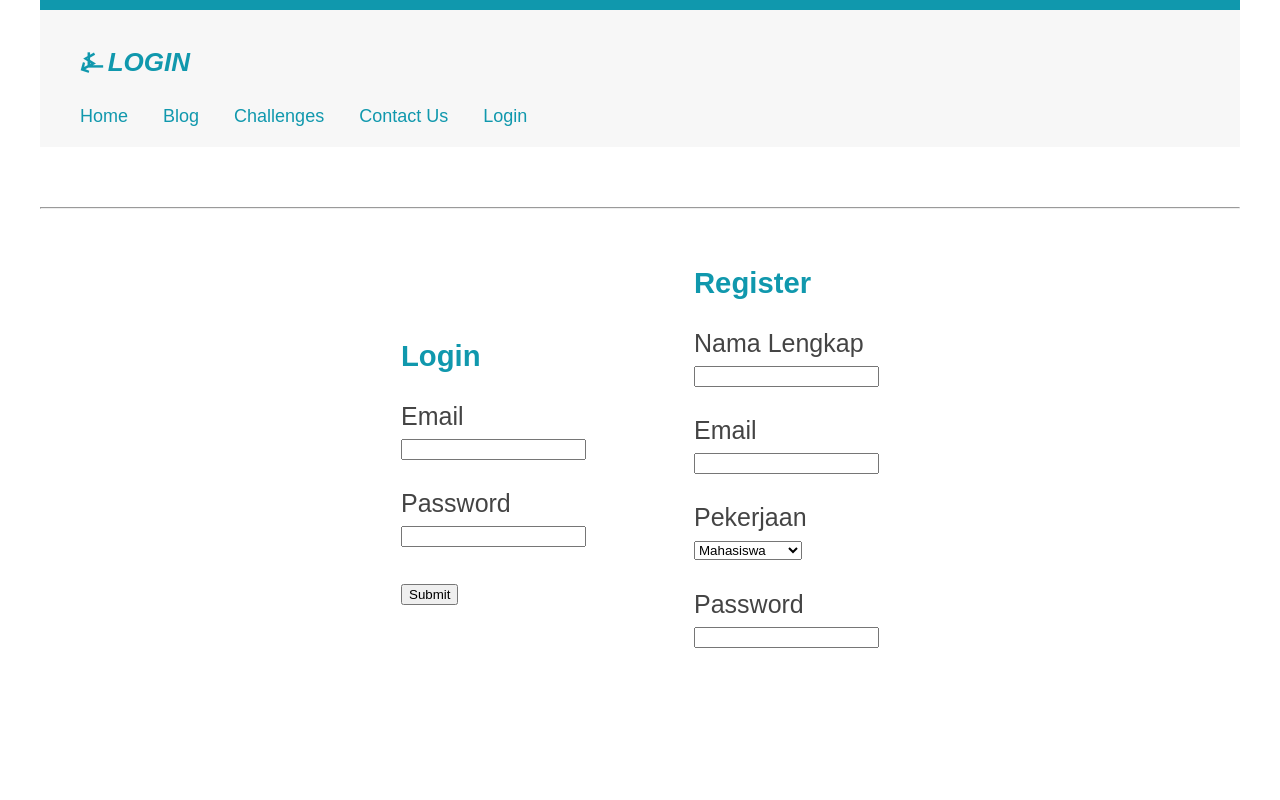
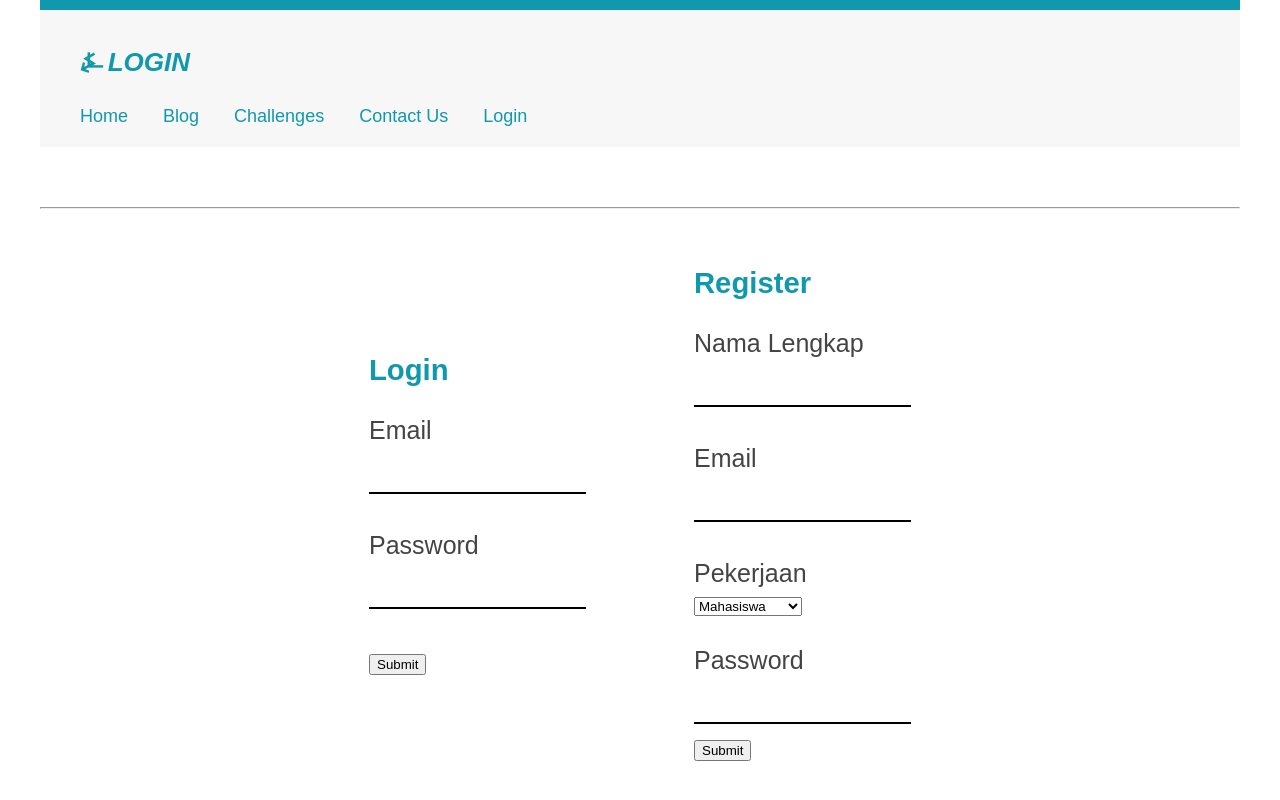
Before and after one commit to ifs21035-itdel/PABWE, a plain HTML site: page login.html in a window 1280 px wide. Drawn offline with Linux system fonts and the light colour scheme.

Commit message:
Add files via upload

```diff
--- a/custom.css
+++ b/custom.css
@@ -103,3 +103,66 @@ nav a:link:last-child {
 .register {
   font-size: 25px;
 }
+
+.login input[type="email"] {
+  width: 100%;
+  padding: 12px 20px;
+  margin: 8px 0;
+  box-sizing: border-box;
+  border: none;
+  border-bottom: 2px solid rgb(0, 0, 0);
+}
+
+.login input[type="password"] {
+  width: 100%;
+  padding: 12px 20px;
+  margin: 8px 0;
+  box-sizing: border-box;
+  border: none;
+  border-bottom: 2px solid rgb(0, 0, 0);
+}
+
+.register input[type="text"] {
+  width: 100%;
+  padding: 12px 20px;
+  margin: 8px 0;
+  box-sizing: border-box;
+  border: none;
+  border-bottom: 2px solid rgb(0, 0, 0);
+}
+
+.register input[type="email"] {
+  width: 100%;
+  padding: 12px 20px;
+  margin: 8px 0;
+  box-sizing: border-box;
+  border: none;
+  border-bottom: 2px solid rgb(0, 0, 0);
+}
+
+.register input[type="password"] {
+  width: 100%;
+  padding: 12px 20px;
+  margin: 8px 0;
+  box-sizing: border-box;
+  border: none;
+  border-bottom: 2px solid rgb(0, 0, 0);
+}
+
+.contact input[type="text"] {
+  width: 100%;
+  padding: 12px 20px;
+  margin: 8px 0;
+  box-sizing: border-box;
+  border: none;
+  border-bottom: 2px solid rgb(0, 0, 0);
+}
+
+.contact input[type="email"] {
+  width: 100%;
+  padding: 12px 20px;
+  margin: 8px 0;
+  box-sizing: border-box;
+  border: none;
+  border-bottom: 2px solid rgb(0, 0, 0);
+}
--- a/login.html
+++ b/login.html
@@ -57,7 +57,7 @@
                 type="password"
                 id="password"
                 name="password"
-              /><br /><br />
+              /><br /><input type="submit" /><br />
             </td>
           </tr>
         </tbody>
```
Also changed, not shown: contact.html (+1 -1 lines).
